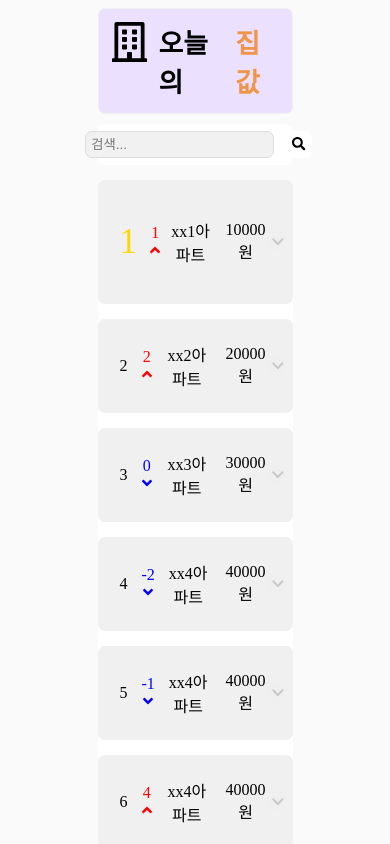
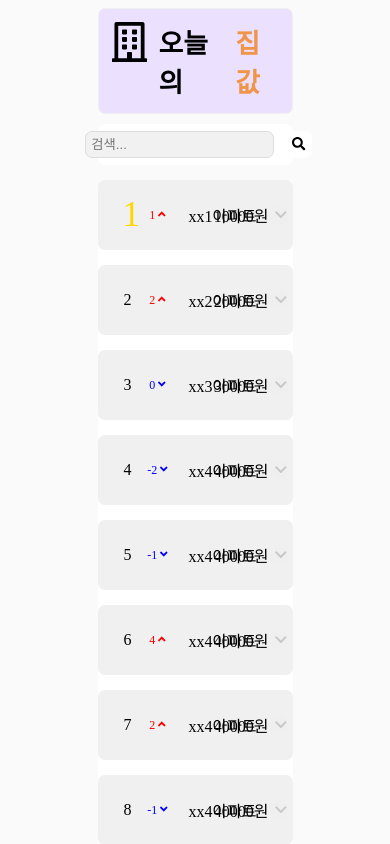
Before and after one commit to Moomi98/Today_APT, a React (Create React App) app in the folder client/: page / in a window 390 px wide. Shown: the top 844 px of the page. Built offline with nearby package versions, Linux system fonts and the light colour scheme; a web font is replaced by a local one.

Commit message:
2021-08-16 디자인 ui 완성, 반응형 ui 제작 중

```diff
--- a/client/src/components/RankingBox.js
+++ b/client/src/components/RankingBox.js
@@ -9,6 +9,8 @@ import * as SampleData from './SampleData';
 
 export const RankingBoxInfo = ({propsData}) =>{  // 순위 정보 박스에 담을 내용을 렌더링
 
+    const [detailState, setDetailState] = useState(false); // 상세 정보창이 열려 있는지의 여부를 hook을 통해 확인
+
     const AptRank = (props) => { /* 순위 숫자를 렌더링하는 함수 */
         const rank = props.rank;
         return (rank === 1 ?  /* 1위의 순위 색은 황금 색으로 변경하여 리턴 */
@@ -16,7 +18,6 @@ export const RankingBoxInfo = ({propsData}) =>{  // 순위 정보 박스에 담
          : <p className="apt_rank" color='black'>{rank}</p>);
     }
 
-    const [detailState, setDetailState] = useState(false); // 상세 정보창이 열려 있는지의 여부를 hook을 통해 확인
     const onClick = (e) =>{ // 상세 정보 버튼이 눌렸을 때 호출
         if(detailState === false){ // hook이 false이면 true 로 전환 후 검정색으로 변경
             setDetailState(true);
@@ -28,14 +29,13 @@ export const RankingBoxInfo = ({propsData}) =>{  // 순위 정보 박스에 담
         }
     }
 
-    const SetChangedRank = () =>{
-        console.log(propsData.changedRank);
+    const SetChangedRank = () =>{ // 순위 변동 사항 렌더링
         return propsData.changedRank > 0 ?
         <div className="apt_info_changedRank" style={{color : 'red'}}>
-            {propsData.changedRank}<FontAwesomeIcon icon={faAngleUp}></FontAwesomeIcon>
+            {propsData.changedRank}<FontAwesomeIcon className="apt_info_changedRank_icon" icon={faAngleUp}></FontAwesomeIcon>
         </div> :
         <div className="apt_info_changedRank" style={{color : 'blue'}}>
-            {propsData.changedRank}<FontAwesomeIcon icon={faAngleDown}></FontAwesomeIcon>
+            {propsData.changedRank}<FontAwesomeIcon className="apt_info_changedRank_icon" icon={faAngleDown}></FontAwesomeIcon>
         </div>
     }
 
--- a/client/src/components/ranking_box.css
+++ b/client/src/components/ranking_box.css
@@ -1,4 +1,5 @@
 .box{
+   position: relative;
    border-radius: 7px;
    align-items: center;
    justify-content: space-between;
@@ -20,6 +21,8 @@
 
 .apt_info_leftSide, .apt_info_rightSide{
    display: flex;
+   position : relative;
+   left : 3px;
    /* text-align: center; */
    /* justify-content: space-between; */
    align-items: center;
@@ -35,9 +38,23 @@
 }
 
 .apt_rank{
+   position : absolute;
+   width : 10px;
    margin-right:3px;
 }
 
+.apt_name{
+   position: absolute;
+   width: 200px;
+}
+
 .apt_info_changedRank{
+   position: absolute;
+  width: 50px;
    margin : 0px 10px;
+   font-size: 12px;
 }
+
+.apt_info_changedRank_icon{
+   margin-left : 3px;
+}
```
